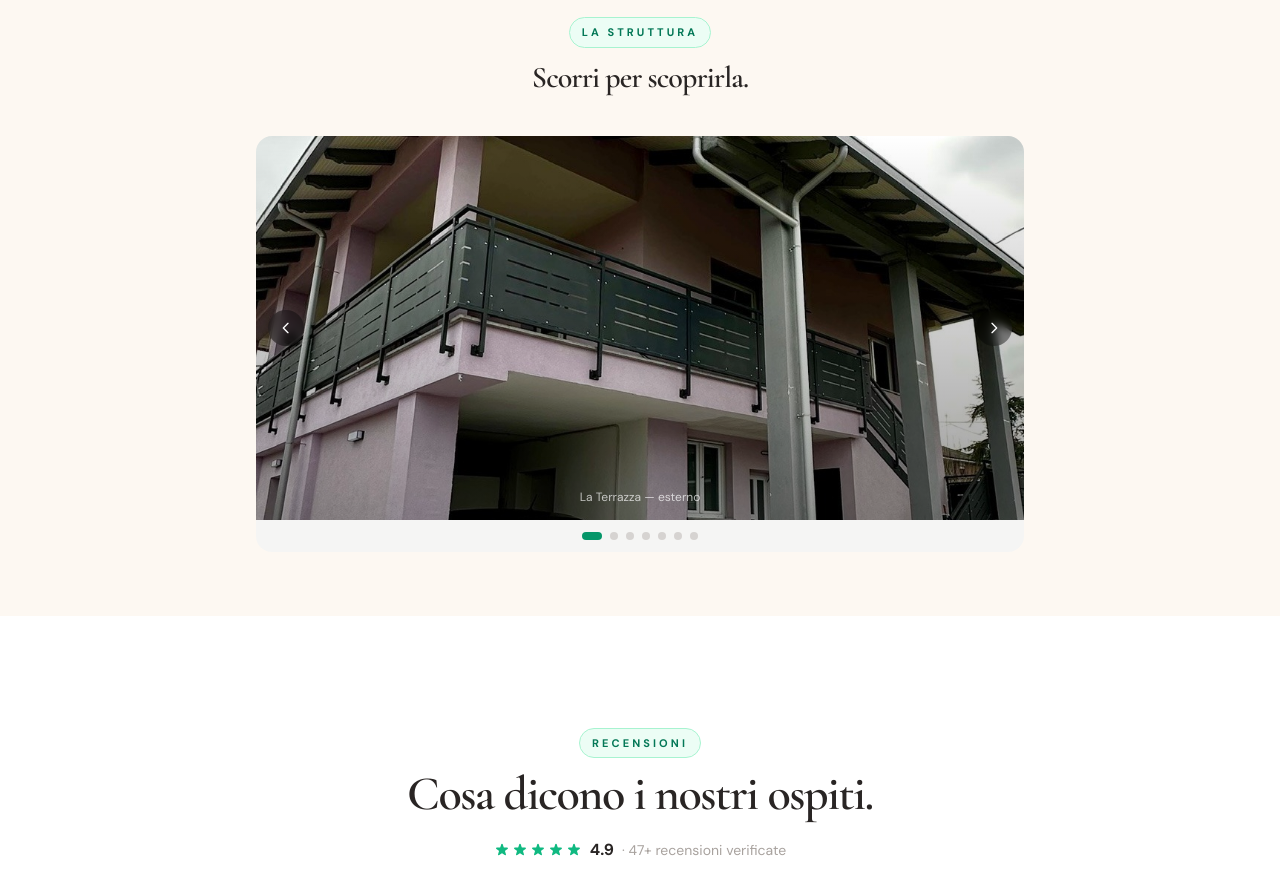
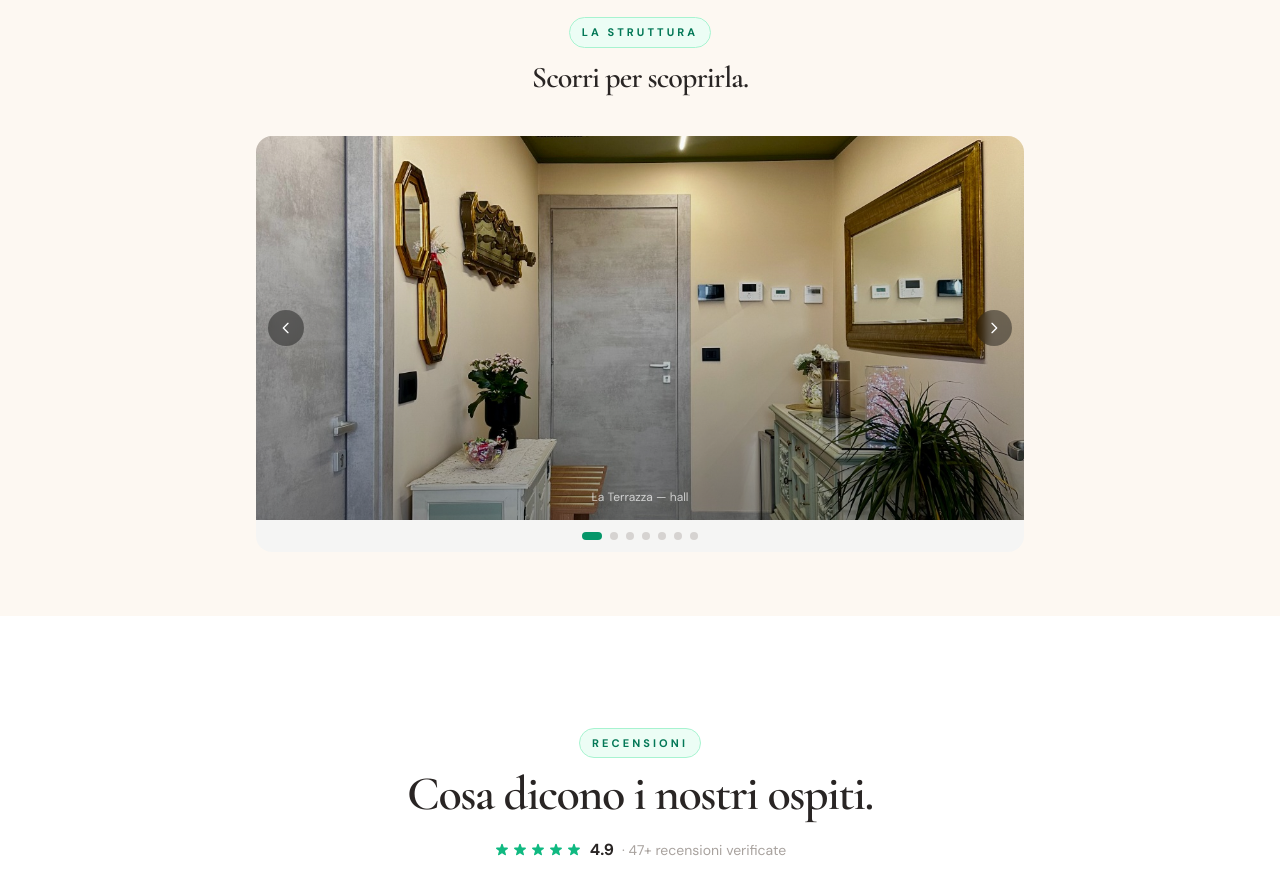
Before and after one commit to Manuell00/la-terrazza-web, a Next.js app: page / in a window 1280 px wide. Shown: the part 3520-4414 px from the top of the page. Built offline with nearby package versions, Linux system fonts and the light colour scheme.

Commit message:
Reorder structure carousel images

```diff
--- a/src/components/StructureCarousel.tsx
+++ b/src/components/StructureCarousel.tsx
@@ -5,13 +5,13 @@ import Image from "next/image";
 import { motion, AnimatePresence, PanInfo } from "framer-motion";
 
 const images = [
-  { src: "/images/struttura/struttura-4.jpg", alt: "La Terrazza — esterno" },
+  { src: "/images/struttura/struttura-3.jpg", alt: "La Terrazza — hall" },
+  { src: "/images/struttura/struttura-5.jpg", alt: "La Terrazza — ambienti comuni" },
+  { src: "/images/struttura/struttura-6.jpg", alt: "La Terrazza — terrazza" },
   { src: "/images/struttura/struttura-2.jpg", alt: "La Terrazza — ingresso" },
-  { src: "/images/struttura/struttura-5.jpg", alt: "La Terrazza — ambienti comuni" },
-  { src: "/images/struttura/struttura-3.jpg", alt: "La Terrazza — hall" },
-  { src: "/images/struttura/struttura-6.jpg", alt: "La Terrazza — terrazza" },
   { src: "/images/camera-luna/luna-1.jpg", alt: "Camera Luna" },
   { src: "/images/camera-sole/sole-1.jpg", alt: "Camera Sole" },
+  { src: "/images/struttura/struttura-4.jpg", alt: "La Terrazza — esterno" },
 ];
 
 export default function StructureCarousel() {
```
